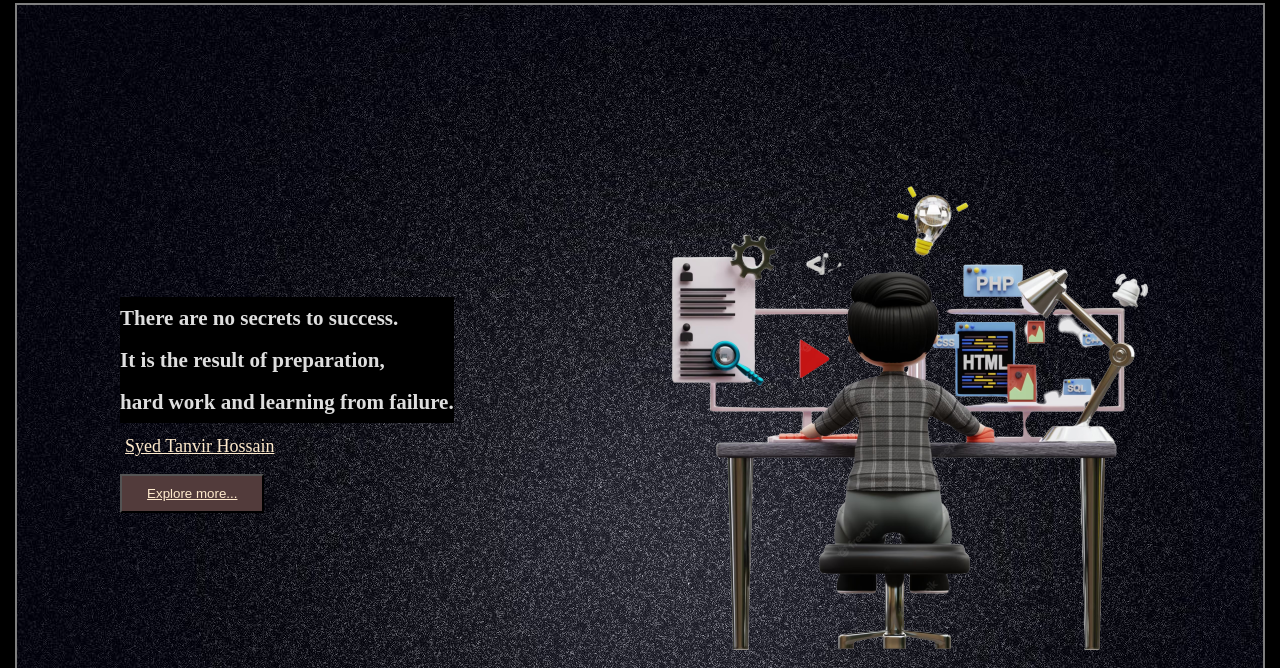
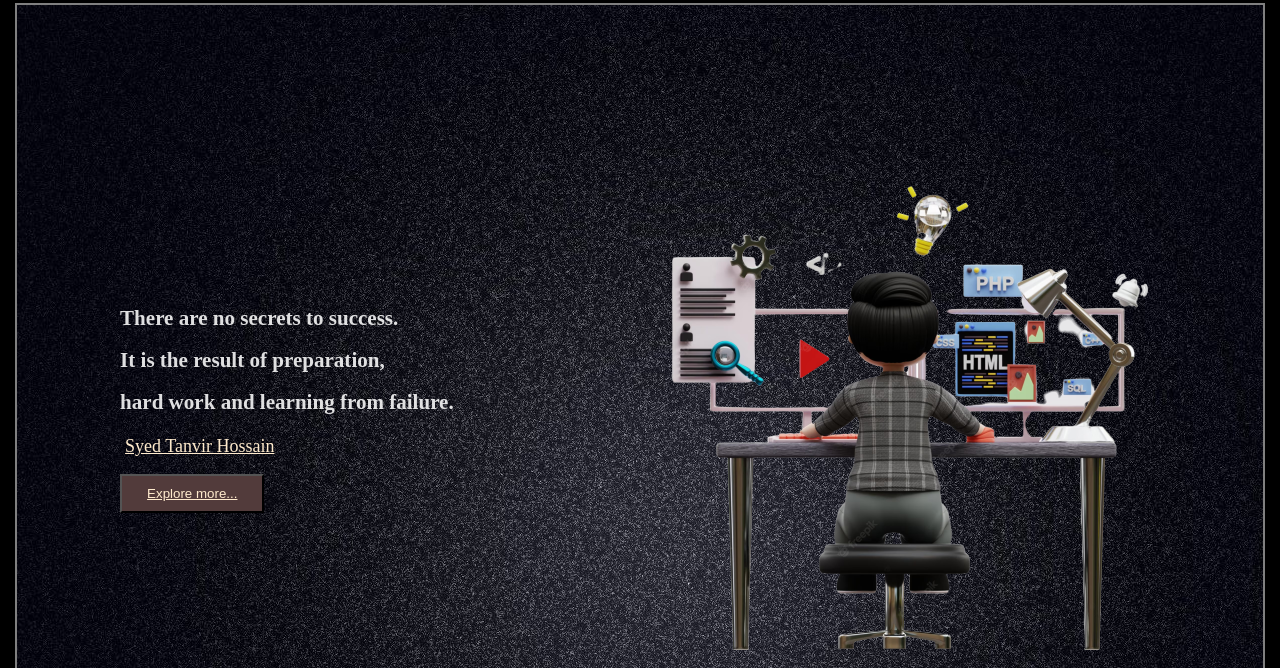
Before and after one commit to tanvir315/KNOWW-ABOUT-WEB-DEVELOPMENT, a plain HTML site: page index.html in a window 1280 px wide. Shown: the part 132-800 px from the top of the page. Drawn offline with Linux system fonts and the light colour scheme.

Commit message:
eight commit

```diff
--- a/index.html
+++ b/index.html
@@ -28,7 +28,7 @@
                 color: rgb(8, 51, 189); background-color: orange; border: 60px; text-align: center; border-radius: 10px;
             }
             h3{
-                color: rgba(255, 255, 255, 0.87); background-color: black; border: 60px; text-align: left;
+                color: rgba(255, 255, 255, 0.87); border: 60px; text-align: left;
             }
             li{
                 color: rgb(255, 255, 255); text-align: justify;
```
